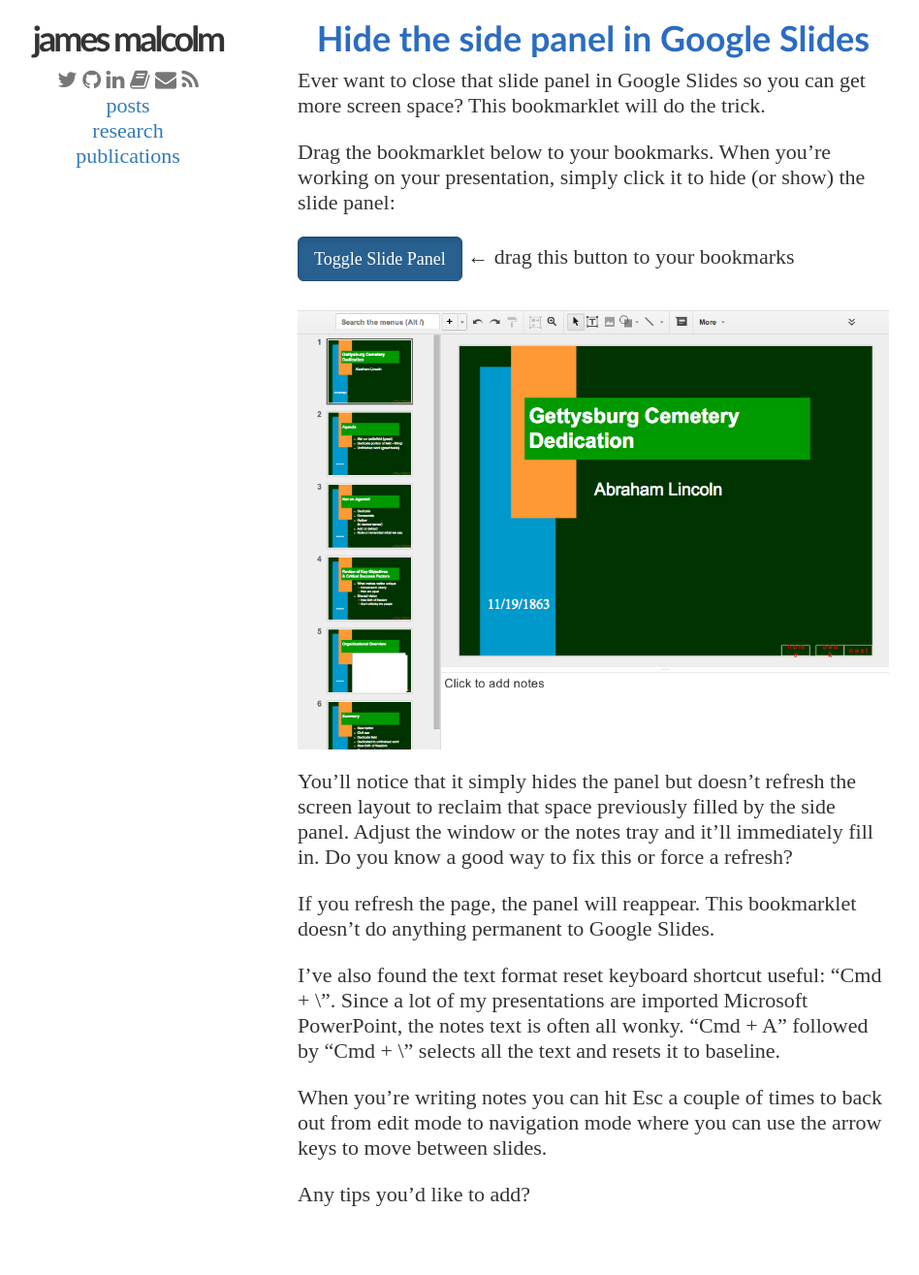
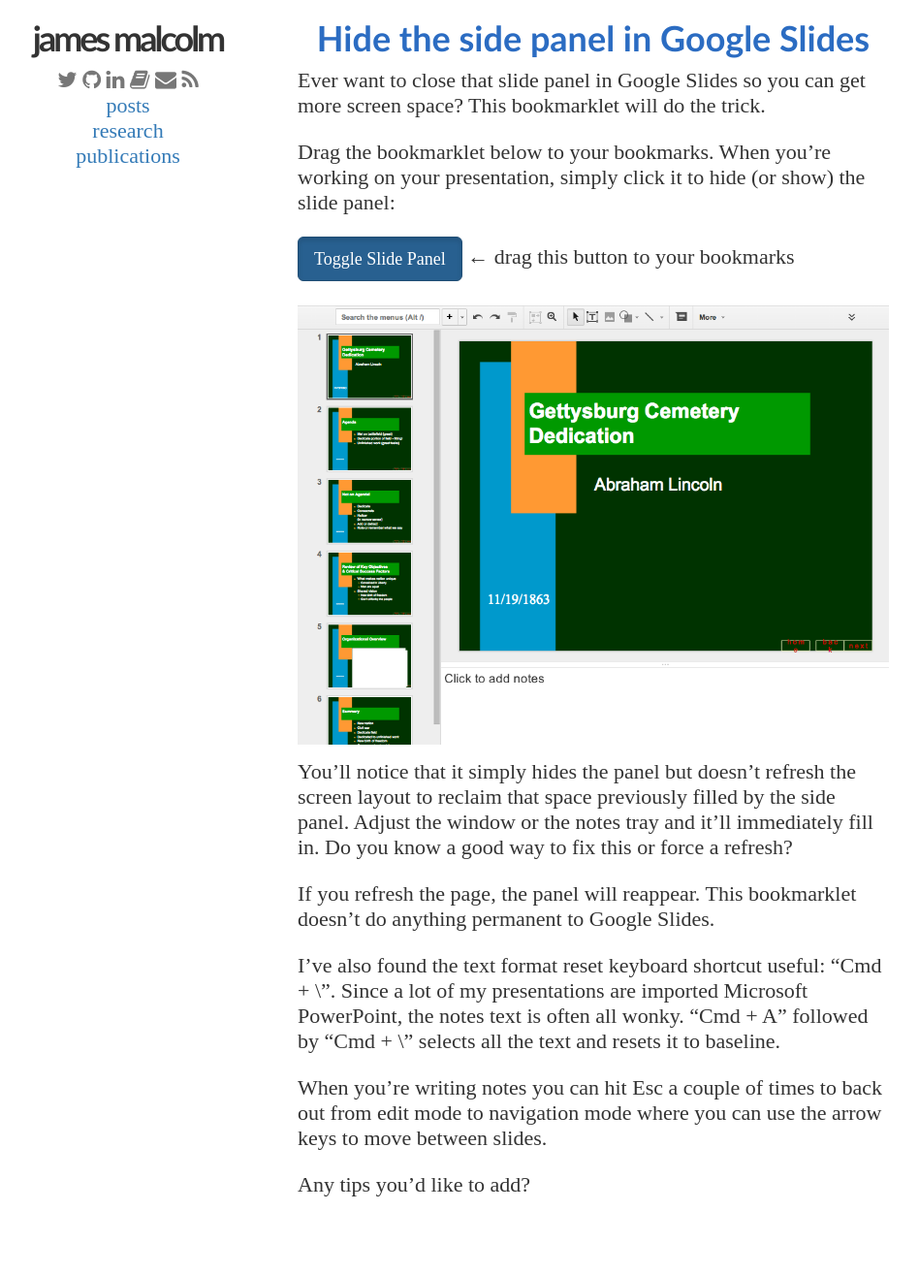
Before and after one commit to jgmalcolm/jgmalcolm.github.io, a Jekyll site: the page built from _posts/2014-04-20-hide-side-panel.md, in a window 1280 px wide. Shown: the whole page at 97% size, without its empty margins (28-976 px from the left). Built offline with Jekyll 4.4.1, drawn with Linux system fonts in a browser that asks for light colours; nearby versions of some CDN libraries; comment, search, counter and statistics services are not loaded.

Commit message:
less image padding

```diff
--- a/css/overrides.css
+++ b/css/overrides.css
@@ -69,8 +69,8 @@
 
 #content img {
     max-width: 100%;
-    padding-top: 20px;
-    padding-bottom: 20px;
+    padding-top: 15px;
+    padding-bottom: 15px;
 }
 #content img.thumb {
     margin: 7px;
```
